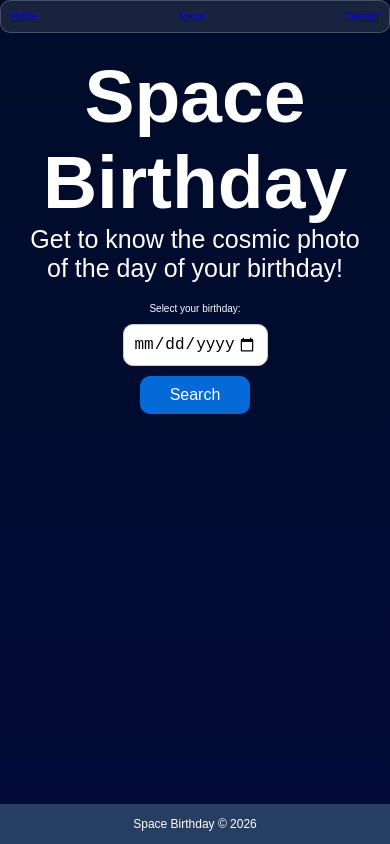
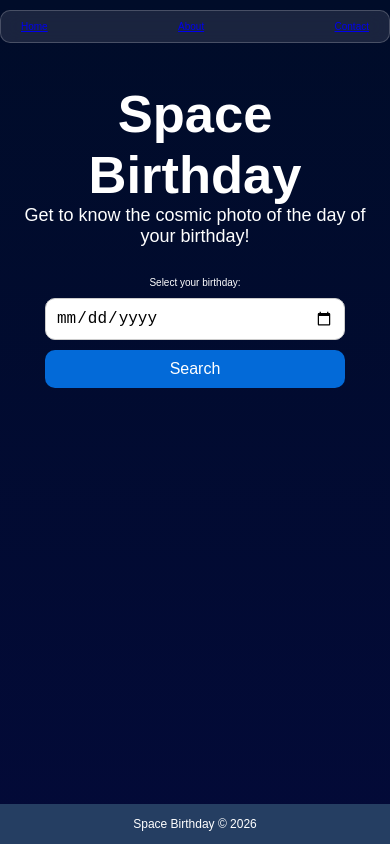
Before and after one commit to kauaamado/space-birthday, a website with bundled scripts: page index.html in a window 390 px wide. Built offline with nearby package versions, Linux system fonts and the light colour scheme; some packages are replaced by stand-ins of ours; no server answers.

Commit message:
feat: adiciona media queries

```diff
--- a/style.css
+++ b/style.css
@@ -16,6 +16,7 @@ body {
     min-height: 100dvh;
     display: flex;
     flex-direction: column;
+    overflow-x: hidden;
 }
 
 main {
@@ -40,10 +41,13 @@ nav ul {
     backdrop-filter: blur(1rem);
     border: 0.1rem solid rgba(255, 255, 255, 0.2);
     border-radius: 1rem;
-    padding: 1rem;
+    padding: 1rem 2rem;
     list-style: none;
     display: flex;
     justify-content: space-between;
+    width: 100%;
+    max-width: 50rem;
+    margin: 1rem auto;
 }
 
 .hero {
@@ -57,11 +61,12 @@ nav ul {
 }
 
 .search-controls {
-    margin: 10;
+    margin: 2rem 0;
     display: flex;
     flex-direction: column;
     align-items: center;
-    gap: 1rem;
+    gap: 1.5rem;
+    padding: 0 1rem;
 }
 
 #result-container {
@@ -69,8 +74,9 @@ nav ul {
     text-align: center;
     justify-content: center;
     align-items: center;
-    margin: 5rem auto;
-    max-width: 60rem;
+    margin: 2rem auto 5rem auto;
+    max-width: 80rem;
+    width: 100%;
 }
 
 #result-container .card-title {
@@ -116,3 +122,29 @@ footer {
     width: 100%;
     height: 4rem;
 }
+
+/* Responsividade */
+@media (max-width: 768px) {
+    .hero {
+        font-size: 3.5rem;
+        padding: 3rem 1rem 1rem 1rem;
+    }
+
+    .hero p {
+        font-size: 1.8rem;
+    }
+
+    .search-controls {
+        gap: 1rem;
+    }
+
+    input[type="date"], button {
+        width: 100%;
+        max-width: 30rem;
+    }
+
+    .glass-card {
+        border-radius: 2rem;
+        padding: 1.5rem;
+    }
+}
```
